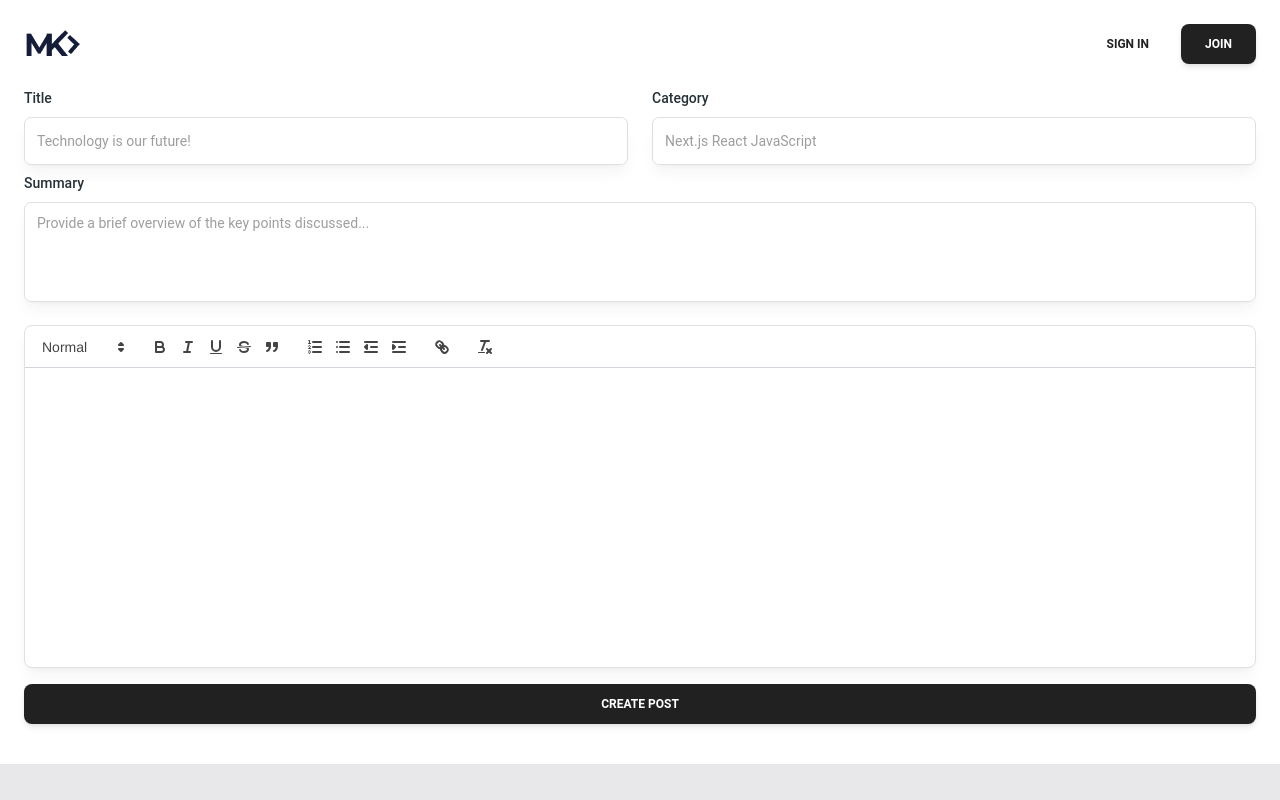
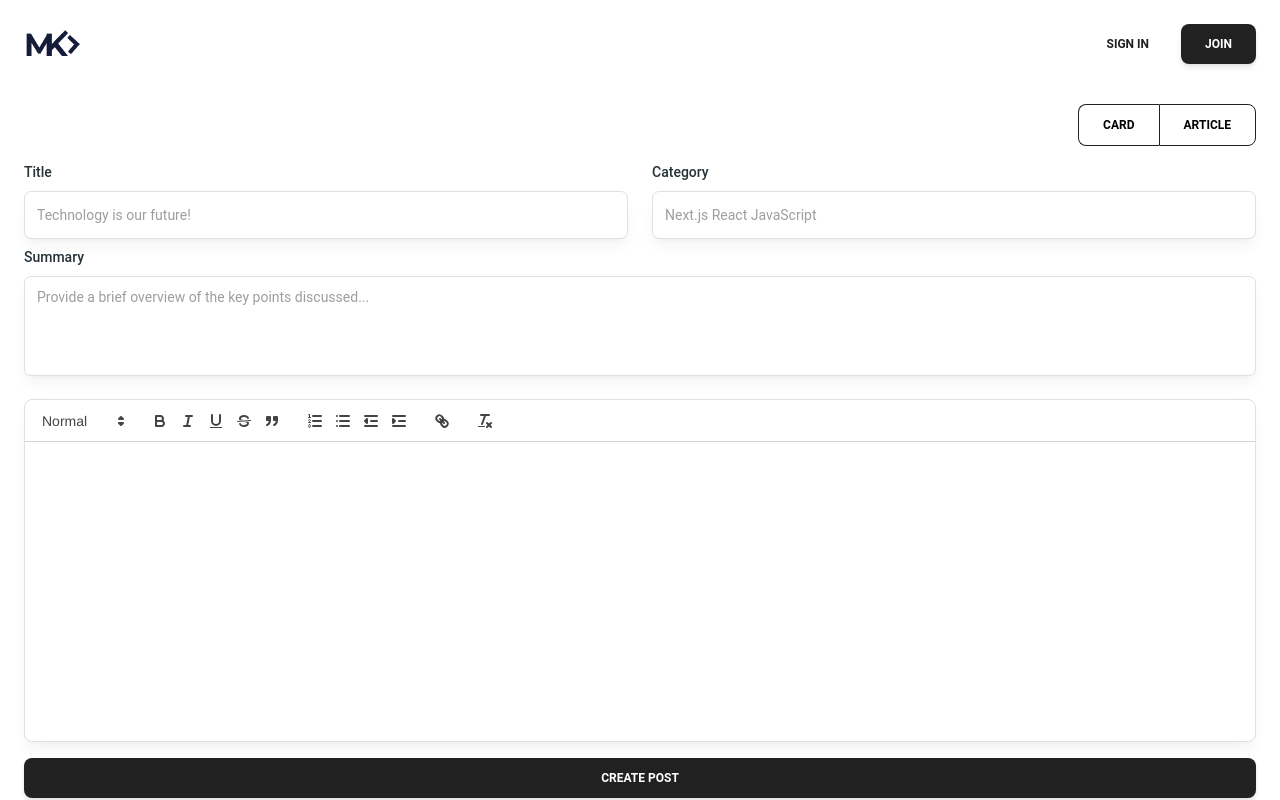
Before and after one commit to prikol769/blog-app-frontend, a React (Vite) app: page /create-post in a window 1280 px wide. Shown: the top 800 px of the page. Built offline with nearby package versions, Linux system fonts and the light colour scheme; no server answers.

Commit message:
added PreviwPostCard component

```diff
--- /dev/null
+++ b/src/components/PreviwPostCard.jsx
@@ -0,0 +1,46 @@
+import {
+  Card,
+  CardHeader,
+  CardBody,
+  CardFooter,
+  Button,
+} from "@material-tailwind/react";
+import Badge from "./Badge";
+import { formatDate } from "../utils/dateFormat";
+
+export function PreviwPostCard({ category, title, summary, author }) {
+  const upperCaseTitle = title.charAt(0).toUpperCase() + title.slice(1);
+  return (
+    <Card className="pt-10 max-w-[600px] w-auto min-w-96 shadow-[0px_4px_6px_1px_rgb(0,0,0,0.1)] min-h-[480px] max-h-[480px] justify-between">
+      <CardHeader color="blue-gray" className="relative h-56">
+        <img
+          src="https://images.unsplash.com/photo-1540553016722-983e48a2cd10?ixlib=rb-1.2.1&ixid=MnwxMjA3fDB8MHxwaG90by1wYWdlfHx8fGVufDB8fHx8&auto=format&fit=crop&w=800&q=80"
+          alt="card-image"
+        />
+      </CardHeader>
+      <CardBody className="min-h-[175px]">
+        {<Badge category={category ? category : "Your category"} />}
+        <h5
+          color="blue-gray"
+          className="mb-2 mt-5 line-clamp-1 font-sans text-xl antialiased font-semibold leading-snug tracking-normal text-inherit"
+        >
+          {upperCaseTitle}
+        </h5>
+        <p className="line-clamp-2">{summary}</p>
+      </CardBody>
+      <hr className="mb-5" />
+      <CardFooter className="pt-0 flex items-center justify-between">
+        <div className="flex justify-between items-center w-full">
+          <div className="flex items-center gap-2">
+            <img className="h-8 w-8" src="/hero-avatar.png" alt="hero-avatar" />
+            <div>
+              <p className="text-[#97989F] text-xs font-semibold">{author}</p>
+              <p className="text-[#97989F] text-xs">{formatDate(new Date())}</p>
+            </div>
+          </div>
+          <Button className="w-[50%]">Read More</Button>
+        </div>
+      </CardFooter>
+    </Card>
+  );
+}
--- a/src/pages/CreatePostPage.jsx
+++ b/src/pages/CreatePostPage.jsx
@@ -1,9 +1,17 @@
-import { Button, Textarea, Typography } from "@material-tailwind/react";
+import {
+  Button,
+  ButtonGroup,
+  Textarea,
+  Typography,
+} from "@material-tailwind/react";
+
 import FormInput from "../components/FormInput";
 import ReactQuill from "react-quill";
 import "react-quill/dist/quill.snow.css";
 import { useState } from "react";
 import axios from "axios";
+import { PreviwPostCard } from "../components/PreviwPostCard";
+import { useGlobalContext } from "../context/GlobalContext";
 
 const modules = {
   toolbar: [
@@ -34,10 +42,14 @@ const formats = [
 ];
 
 const CreatePostPage = () => {
+  const { userInfo } = useGlobalContext();
   const [title, setTitle] = useState("");
   const [category, setCategory] = useState("");
   const [summary, setSummary] = useState("");
   const [content, setContent] = useState("");
+  const [previewCard, setPreviewCard] = useState(false);
+  const [previewArticle, setPreviewArticle] = useState(false);
+  console.log(previewCard, "previewCard");
 
   const createNewPost = async (e) => {
     e.preventDefault();
@@ -60,7 +72,34 @@ const CreatePostPage = () => {
 
   return (
     <div className="mb-10">
-      <form className="flex flex-col gap-4" onSubmit={createNewPost}>
+      <div className="py-4 flex items-center justify-end">
+        <ButtonGroup variant="outlined">
+          <Button
+            className={`${
+              previewCard ? "bg-[#212121] text-white" : "bg-white text-black"
+            }`}
+            onClick={() => {
+              setPreviewCard(!previewCard);
+              setPreviewArticle(false);
+            }}
+          >
+            Card
+          </Button>
+          <Button
+            className={`${
+              previewArticle ? "bg-[#212121] text-white" : "bg-white text-black"
+            }`}
+            onClick={() => {
+              setPreviewArticle(!previewArticle);
+              setPreviewCard(false);
+            }}
+          >
+            Article
+          </Button>
+        </ButtonGroup>
+      </div>
+      <div className={`flex ${previewCard ? "gap-12" : ""}`}>
+        <form className="flex flex-col gap-4 flex-1" onSubmit={createNewPost}>
           <div className="flex gap-6">
             <FormInput
               label="Title"
@@ -109,6 +148,19 @@ const CreatePostPage = () => {
           />
           <Button type="submit">Create Post</Button>
         </form>
+        <div className="max-w-[430px]">
+          {previewCard && (
+            <div>
+              <PreviwPostCard
+                title={title}
+                category={category}
+                summary={summary}
+                author={userInfo.fullName}
+              />
+            </div>
+          )}
+        </div>
+      </div>
     </div>
   );
 };
```
Lines whose indentation alone changed are shown as unchanged.
